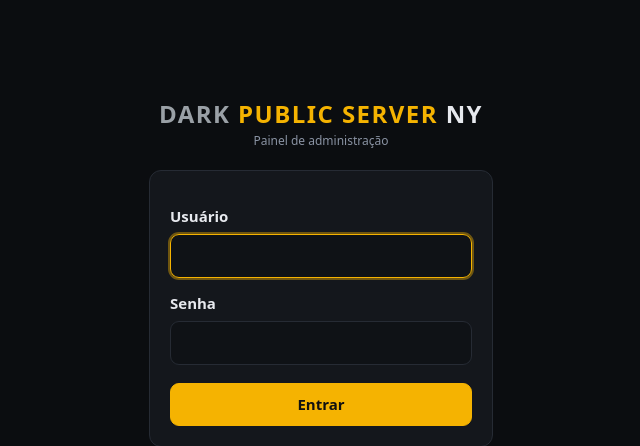
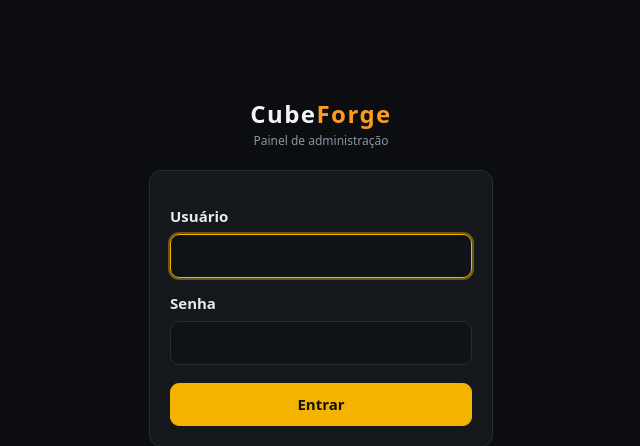
Before and after one commit to kayquedeleonai-droid/dark-painel, a Flask app: page /login in a window 1280 px wide. Shown: the top 446 px of the page, without its empty margins (319-959 px from the left). Run offline with Flask 3, Linux system fonts and the light colour scheme; parts of the project's set-up code (start-up, migrations or seed data) failed here and were passed over.

Commit message:
Marca CubeForge no painel e no servidor PRO
- Painel, login, ícone e manifest com a marca CubeForge.
- Novo servidor PRO nasce como "CubeForge | Inter Pro NY".
- Servidor principal aparece como "Public" no seletor.

Co-Authored-By: Claude Opus 5.5 <noreply@anthropic.com>
Claude-Session: https://claude.ai/code/session_019aEV5xp1YvmAySqHE1cTMH

```diff
--- a/app.py
+++ b/app.py
@@ -1,4 +1,4 @@
-"""Painel web do servidor AssaultCube (DARK PUBLIC SERVER).
+"""Painel web do servidor AssaultCube (CubeForge).
 
 Roda como o usuário `ac` e controla o servidor do jogo por systemd (--user).
 """
@@ -24,7 +24,7 @@ DEMO = os.environ.get("PAINEL_DEMO") == "1"  # só para testes: não chama syste
 # Servidores de jogo controlados pelo painel. Cada um tem a sua pasta do
 # AssaultCube e o seu serviço systemd. Só aparecem os que estão instalados.
 SERVERS = [
-    {"id": "public", "label": "Public · For Fun", "dir": AC_DIR, "service": "ac-server"},
+    {"id": "public", "label": "Public", "dir": AC_DIR, "service": "ac-server"},
     {"id": "pro", "label": "Inter Pro", "dir": os.path.join(AC_DIR, "pro"), "service": "ac-pro"},
 ]
 
--- a/static/style.css
+++ b/static/style.css
@@ -11,7 +11,7 @@ a{color:var(--gold2)}
 .side{width:230px;background:var(--panel);border-right:1px solid var(--line);
   padding:22px 14px;display:flex;flex-direction:column;gap:4px;flex-shrink:0}
 .brand{font-weight:800;letter-spacing:.06em;font-size:18px;margin:0 8px 22px}
-.brand .d{color:#9aa0a6}.brand .p{color:var(--gold)}.brand small{display:block;
+.brand .d{color:#f2f3f5}.brand .p{color:#ff9a1f}.brand small{display:block;
   color:var(--muted);font-weight:500;letter-spacing:0;font-size:12px}
 .side form.srvpick{margin:0 4px 16px}
 .srvpick label{margin:0 0 6px;font-size:12px;color:var(--muted);text-transform:uppercase;letter-spacing:.06em}
--- a/templates/login.html
+++ b/templates/login.html
@@ -6,17 +6,17 @@
 <meta name="theme-color" content="#0b0d10">
 <meta name="apple-mobile-web-app-capable" content="yes">
 <meta name="mobile-web-app-capable" content="yes">
-<meta name="apple-mobile-web-app-title" content="DARK Painel">
+<meta name="apple-mobile-web-app-title" content="CubeForge">
 <link rel="manifest" href="{{ url_for('static', filename='manifest.json') }}">
 <link rel="icon" href="{{ url_for('static', filename='icon-192.png') }}">
 <link rel="apple-touch-icon" href="{{ url_for('static', filename='icon-192.png') }}">
-<title>Entrar · DARK PUBLIC SERVER</title>
+<title>Entrar · CubeForge</title>
 <link rel="stylesheet" href="{{ url_for('static', filename='style.css') }}">
 </head>
 <body>
 <div class="loginbox">
   <div class="brand" style="font-size:24px;text-align:center;margin-bottom:20px">
-    <span class="d">DARK</span> <span class="p">PUBLIC SERVER</span> <span>NY</span>
+    <span class="d">Cube</span><span class="p">Forge</span>
     <small>Painel de administração</small>
   </div>
   <div class="card">
```
Also changed, not shown: templates/base.html (+4 -4 lines), README.md, static/icon-192.png, static/icon-512.png, static/manifest.json, 2 other files.
